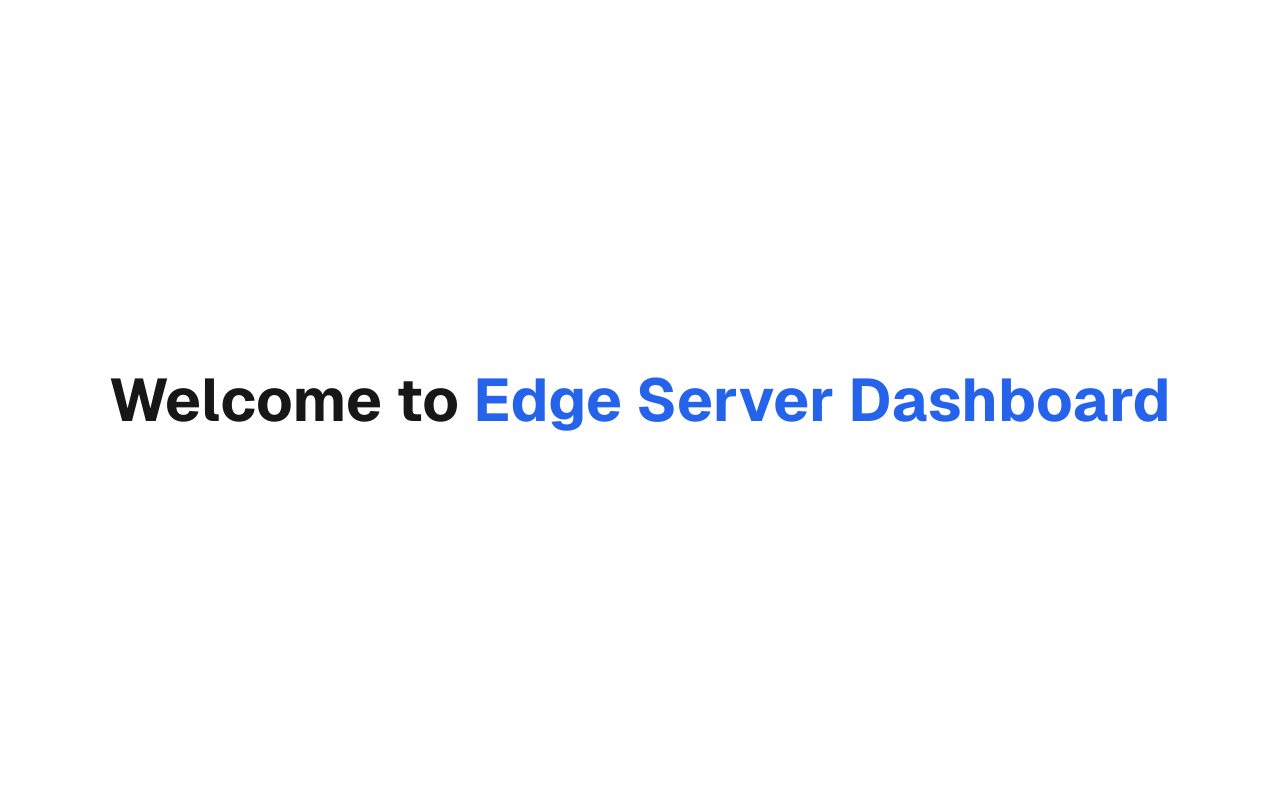
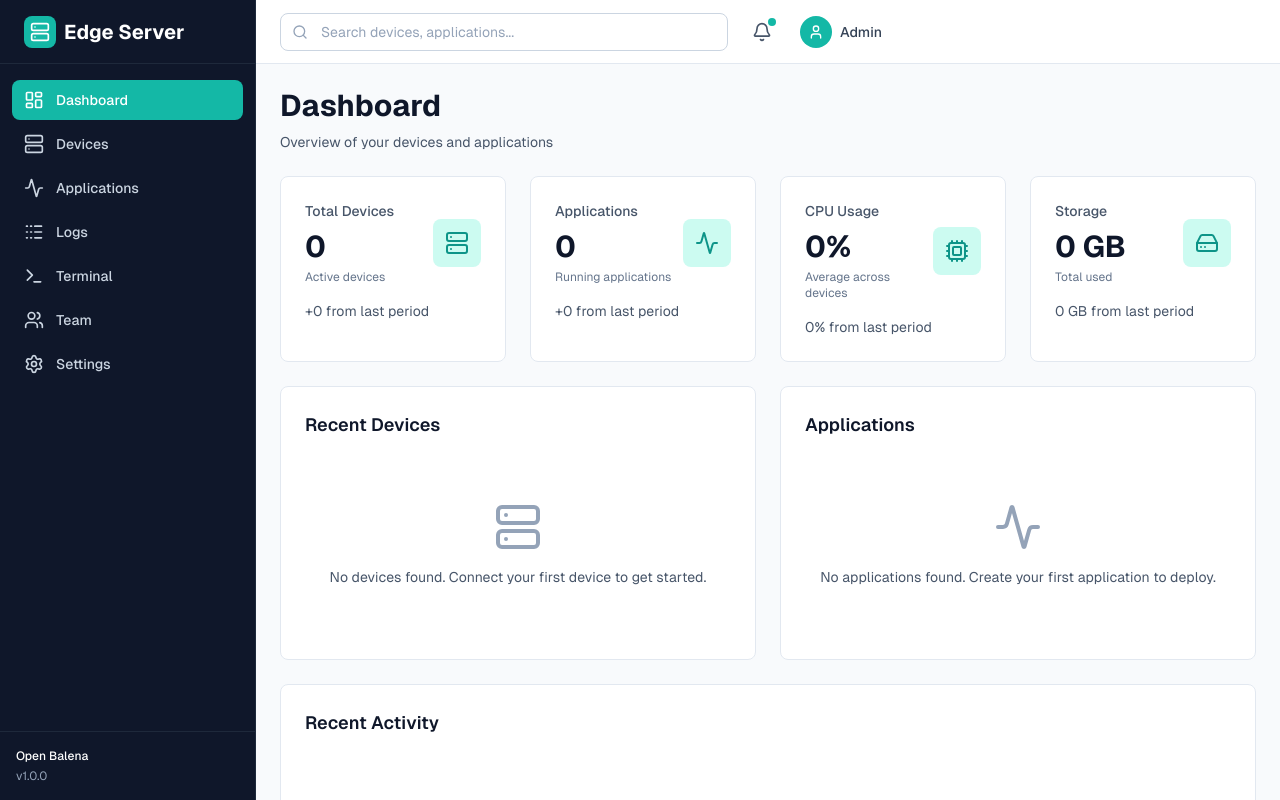
Before and after one commit to michel-adelino/edge-server-dashboard, a Next.js app: page / in a window 1280 px wide. Built offline with nearby package versions, Linux system fonts and the light colour scheme.

Commit message:
add layout, project basic setting

```diff
--- /dev/null
+++ b/app/components/DashboardLayout.tsx
@@ -0,0 +1,30 @@
+'use client';
+
+import { ReactNode } from 'react';
+import Sidebar from './Sidebar';
+import Header from './Header';
+
+interface DashboardLayoutProps {
+  children: ReactNode;
+}
+
+export default function DashboardLayout({ children }: DashboardLayoutProps) {
+  return (
+    <div className="flex h-screen overflow-hidden bg-slate-50 dark:bg-slate-950">
+      {/* Sidebar */}
+      <aside className="hidden lg:block">
+        <Sidebar />
+      </aside>
+
+      {/* Main content */}
+      <div className="flex flex-1 flex-col overflow-hidden">
+        <Header />
+        <main className="flex-1 overflow-y-auto">
+          <div className="h-full p-6">
+            {children}
+          </div>
+        </main>
+      </div>
+    </div>
+  );
+}
--- /dev/null
+++ b/app/components/Header.tsx
@@ -0,0 +1,45 @@
+'use client';
+
+import { Bell, Search, User, Menu } from 'lucide-react';
+
+export default function Header() {
+  return (
+    <header className="sticky top-0 z-10 flex h-16 items-center gap-4 border-b border-slate-200 bg-white px-6 dark:border-slate-800 dark:bg-slate-900">
+      {/* Mobile menu button */}
+      <button className="lg:hidden p-2 rounded-lg hover:bg-slate-100 dark:hover:bg-slate-800">
+        <Menu className="h-5 w-5" />
+      </button>
+
+      {/* Search */}
+      <div className="flex-1 max-w-md">
+        <div className="relative">
+          <Search className="absolute left-3 top-1/2 h-4 w-4 -translate-y-1/2 text-slate-400" />
+          <input
+            type="search"
+            placeholder="Search devices, applications..."
+            className="w-full rounded-lg border border-slate-300 bg-white py-2 pl-10 pr-4 text-sm placeholder-slate-400 focus:border-primary-500 focus:outline-none focus:ring-2 focus:ring-primary-500/20 dark:border-slate-700 dark:bg-slate-800 dark:text-white"
+          />
+        </div>
+      </div>
+
+      {/* Right side actions */}
+      <div className="flex items-center gap-2">
+        {/* Notifications */}
+        <button className="relative p-2 rounded-lg hover:bg-slate-100 dark:hover:bg-slate-800 transition-colors">
+          <Bell className="h-5 w-5 text-slate-600 dark:text-slate-400" />
+          <span className="absolute top-1 right-1 h-2 w-2 rounded-full bg-primary-500"></span>
+        </button>
+
+        {/* User menu */}
+        <button className="flex items-center gap-2 rounded-lg px-3 py-2 hover:bg-slate-100 dark:hover:bg-slate-800 transition-colors">
+          <div className="h-8 w-8 rounded-full bg-primary-500 flex items-center justify-center">
+            <User className="h-4 w-4 text-white" />
+          </div>
+          <span className="hidden md:block text-sm font-medium text-slate-700 dark:text-slate-300">
+            Admin
+          </span>
+        </button>
+      </div>
+    </header>
+  );
+}
--- /dev/null
+++ b/app/components/Sidebar.tsx
@@ -0,0 +1,75 @@
+'use client';
+
+import Link from 'next/link';
+import { usePathname } from 'next/navigation';
+import {
+  LayoutDashboard,
+  Server,
+  Activity,
+  Settings,
+  Logs,
+  Users,
+  Terminal,
+} from 'lucide-react';
+
+const navigation = [
+  { name: 'Dashboard', href: '/', icon: LayoutDashboard },
+  { name: 'Devices', href: '/devices', icon: Server },
+  { name: 'Applications', href: '/applications', icon: Activity },
+  { name: 'Logs', href: '/logs', icon: Logs },
+  { name: 'Terminal', href: '/terminal', icon: Terminal },
+  { name: 'Team', href: '/team', icon: Users },
+  { name: 'Settings', href: '/settings', icon: Settings },
+];
+
+export default function Sidebar() {
+  const pathname = usePathname();
+
+  return (
+    <div className="flex h-screen w-64 flex-col bg-sidebar-bg border-r border-slate-800">
+      {/* Logo */}
+      <div className="flex h-16 items-center border-b border-slate-800 px-6">
+        <div className="flex items-center gap-2">
+          <div className="h-8 w-8 rounded-lg bg-primary-500 flex items-center justify-center">
+            <Server className="h-5 w-5 text-white" />
+          </div>
+          <span className="text-xl font-bold text-white">Edge Server</span>
+        </div>
+      </div>
+
+      {/* Navigation */}
+      <nav className="flex-1 space-y-1 px-3 py-4">
+        {navigation.map((item) => {
+          const isActive = pathname === item.href;
+          const Icon = item.icon;
+
+          return (
+            <Link
+              key={item.name}
+              href={item.href}
+              className={`
+                group flex items-center gap-3 rounded-lg px-3 py-2.5 text-sm font-medium transition-colors
+                ${
+                  isActive
+                    ? 'bg-sidebar-active text-white'
+                    : 'text-sidebar-text hover:bg-sidebar-hover hover:text-white'
+                }
+              `}
+            >
+              <Icon className="h-5 w-5 flex-shrink-0" />
+              <span>{item.name}</span>
+            </Link>
+          );
+        })}
+      </nav>
+
+      {/* Footer */}
+      <div className="border-t border-slate-800 p-4">
+        <div className="text-xs text-sidebar-text">
+          <div className="font-medium text-white mb-1">Open Balena</div>
+          <div className="text-slate-400">v1.0.0</div>
+        </div>
+      </div>
+    </div>
+  );
+}
--- a/app/globals.css
+++ b/app/globals.css
@@ -5,19 +5,27 @@
 :root {
   --background: #ffffff;
   --foreground: #171717;
+  --sidebar-bg: #0f172a;
+  --sidebar-text: #cbd5e1;
+  --sidebar-hover: #1e293b;
+  --sidebar-active: #14b8a6;
 }
 
 @media (prefers-color-scheme: dark) {
   :root {
-    --background: #0a0a0a;
-    --foreground: #ededed;
+    --background: #0f172a;
+    --foreground: #f1f5f9;
+    --sidebar-bg: #020617;
+    --sidebar-text: #cbd5e1;
+    --sidebar-hover: #1e293b;
+    --sidebar-active: #14b8a6;
   }
 }
 
 body {
   color: var(--foreground);
   background: var(--background);
-  font-family: Arial, Helvetica, sans-serif;
+  font-family: var(--font-geist-sans), system-ui, -apple-system, sans-serif;
 }
 
 @layer utilities {
--- a/app/layout.tsx
+++ b/app/layout.tsx
@@ -14,8 +14,8 @@ const geistMono = localFont({
 });
 
 export const metadata: Metadata = {
-  title: "Create Next App",
-  description: "Generated by create next app",
+  title: "Edge Server Dashboard | Open Balena",
+  description: "Monitor and manage your Raspberry Pi devices with Open Balena",
 };
 
 export default function RootLayout({
--- a/app/page.tsx
+++ b/app/page.tsx
@@ -1,16 +1,129 @@
-import Image from "next/image";
+import DashboardLayout from './components/DashboardLayout';
+import { Server, Activity, Cpu, HardDrive } from 'lucide-react';
 
 export default function Home() {
   return (
-    <div className="grid grid-rows-[20px_1fr_20px] items-center justify-items-center min-h-screen p-8 pb-20 gap-16 sm:p-20 font-[family-name:var(--font-geist-sans)]">
-      <main className="flex flex-col gap-8 row-start-2 items-center sm:items-start">
-        <h1 className="text-4xl sm:text-6xl font-bold text-center sm:text-left">
-          Welcome to <span className="text-blue-600">Edge Server Dashboard</span>
-        </h1>
-      </main>
-      <footer className="row-start-3 flex gap-6 flex-wrap items-center justify-center">
+    <DashboardLayout>
+      <div className="space-y-6">
+        {/* Page Header */}
+        <div>
+          <h1 className="text-3xl font-bold text-slate-900 dark:text-white">
+            Dashboard
+          </h1>
+          <p className="mt-2 text-sm text-slate-600 dark:text-slate-400">
+            Overview of your devices and applications
+          </p>
+        </div>
 
-      </footer>
+        {/* Stats Grid */}
+        <div className="grid gap-6 md:grid-cols-2 lg:grid-cols-4">
+          <StatCard
+            title="Total Devices"
+            value="0"
+            icon={Server}
+            change="+0"
+            description="Active devices"
+          />
+          <StatCard
+            title="Applications"
+            value="0"
+            icon={Activity}
+            change="+0"
+            description="Running applications"
+          />
+          <StatCard
+            title="CPU Usage"
+            value="0%"
+            icon={Cpu}
+            change="0%"
+            description="Average across devices"
+          />
+          <StatCard
+            title="Storage"
+            value="0 GB"
+            icon={HardDrive}
+            change="0 GB"
+            description="Total used"
+          />
+        </div>
+
+        {/* Main Content Grid */}
+        <div className="grid gap-6 lg:grid-cols-2">
+          {/* Devices Section */}
+          <div className="rounded-lg border border-slate-200 bg-white p-6 dark:border-slate-800 dark:bg-slate-900">
+            <h2 className="text-lg font-semibold text-slate-900 dark:text-white mb-4">
+              Recent Devices
+            </h2>
+            <div className="text-center py-12">
+              <Server className="mx-auto h-12 w-12 text-slate-400 mb-4" />
+              <p className="text-sm text-slate-600 dark:text-slate-400">
+                No devices found. Connect your first device to get started.
+              </p>
+            </div>
+          </div>
+
+          {/* Applications Section */}
+          <div className="rounded-lg border border-slate-200 bg-white p-6 dark:border-slate-800 dark:bg-slate-900">
+            <h2 className="text-lg font-semibold text-slate-900 dark:text-white mb-4">
+              Applications
+            </h2>
+            <div className="text-center py-12">
+              <Activity className="mx-auto h-12 w-12 text-slate-400 mb-4" />
+              <p className="text-sm text-slate-600 dark:text-slate-400">
+                No applications found. Create your first application to deploy.
+              </p>
+            </div>
+          </div>
+        </div>
+
+        {/* Activity Feed */}
+        <div className="rounded-lg border border-slate-200 bg-white p-6 dark:border-slate-800 dark:bg-slate-900">
+          <h2 className="text-lg font-semibold text-slate-900 dark:text-white mb-4">
+            Recent Activity
+          </h2>
+          <div className="text-center py-12">
+            <p className="text-sm text-slate-600 dark:text-slate-400">
+              No recent activity to display.
+            </p>
+          </div>
+        </div>
+      </div>
+    </DashboardLayout>
+  );
+}
+
+interface StatCardProps {
+  title: string;
+  value: string;
+  icon: React.ComponentType<{ className?: string }>;
+  change: string;
+  description: string;
+}
+
+function StatCard({ title, value, icon: Icon, change, description }: StatCardProps) {
+  return (
+    <div className="rounded-lg border border-slate-200 bg-white p-6 dark:border-slate-800 dark:bg-slate-900">
+      <div className="flex items-center justify-between">
+        <div>
+          <p className="text-sm font-medium text-slate-600 dark:text-slate-400">
+            {title}
+          </p>
+          <p className="mt-2 text-3xl font-bold text-slate-900 dark:text-white">
+            {value}
+          </p>
+          <p className="mt-1 text-xs text-slate-500 dark:text-slate-500">
+            {description}
+          </p>
+        </div>
+        <div className="rounded-lg bg-primary-100 p-3 dark:bg-primary-900/30">
+          <Icon className="h-6 w-6 text-primary-600 dark:text-primary-400" />
+        </div>
+      </div>
+      <div className="mt-4 flex items-center text-sm">
+        <span className="text-slate-600 dark:text-slate-400">
+          {change} from last period
+        </span>
+      </div>
     </div>
   );
 }
--- a/tailwind.config.ts
+++ b/tailwind.config.ts
@@ -11,6 +11,25 @@ const config: Config = {
       colors: {
         background: "var(--background)",
         foreground: "var(--foreground)",
+        primary: {
+          50: "#f0fdfa",
+          100: "#ccfbf1",
+          200: "#99f6e4",
+          300: "#5eead4",
+          400: "#2dd4bf",
+          500: "#14b8a6",
+          600: "#0d9488",
+          700: "#0f766e",
+          800: "#115e59",
+          900: "#134e4a",
+          950: "#042f2e",
+        },
+        sidebar: {
+          bg: "var(--sidebar-bg)",
+          text: "var(--sidebar-text)",
+          hover: "var(--sidebar-hover)",
+          active: "var(--sidebar-active)",
+        },
       },
     },
   },
```
Also changed, not shown: package.json (+6 -5 lines), 1 other file (tests, documents, lock files or other folders).
